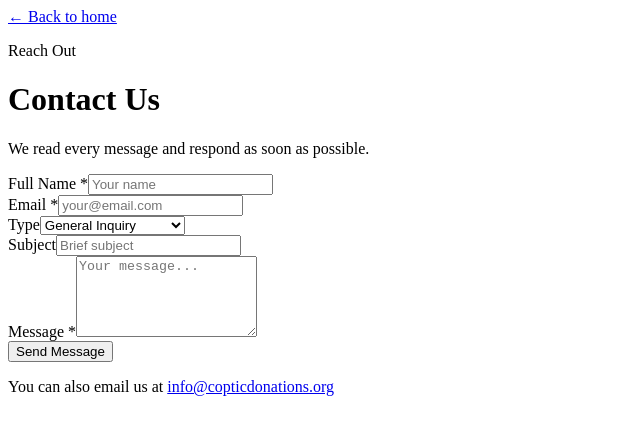
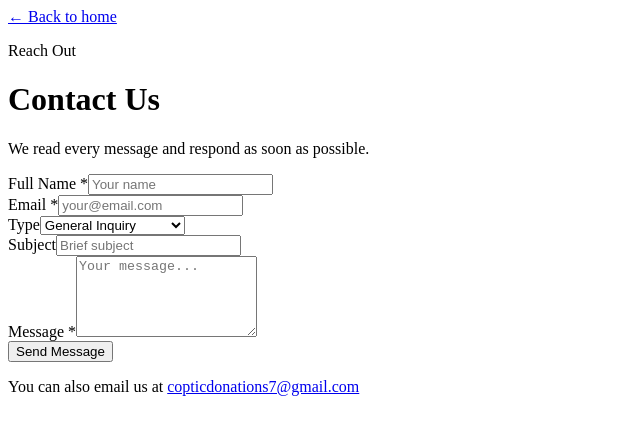
Before and after one commit to copticdonations/coptic-donations, a Next.js app in the folder frontend/: page /contact in a window 1280 px wide. Shown: the top 434 px of the page, without its empty margins (0-640 px from the left). Built offline with nearby package versions, Linux system fonts and the light colour scheme.

Commit message:
Update contact email to copticdonations7@gmail.com

```diff
--- a/frontend/components/layout/Footer.jsx
+++ b/frontend/components/layout/Footer.jsx
@@ -25,8 +25,8 @@
           <div>
             <p className="text-gold font-semibold text-sm uppercase tracking-wider mb-3">Contact</p>
             <p className="text-sm opacity-80">
-              <a href="mailto:info@copticdonations.org" className="hover:text-gold transition-colors">
-                info@copticdonations.org
+              <a href="mailto:copticdonations7@gmail.com" className="hover:text-gold transition-colors">
+                copticdonations7@gmail.com
               </a>
             </p>
             <div className="flex gap-3 mt-4">
--- a/frontend/pages/contact.jsx
+++ b/frontend/pages/contact.jsx
@@ -86,8 +86,8 @@
 
       <p className="text-center text-sm text-gray-500 mt-6">
         You can also email us at{' '}
-        <a href="mailto:info@copticdonations.org" className="text-gold hover:text-gold-dark font-semibold">
-          info@copticdonations.org
+        <a href="mailto:copticdonations7@gmail.com" className="text-gold hover:text-gold-dark font-semibold">
+          copticdonations7@gmail.com
         </a>
       </p>
     </div>
```
